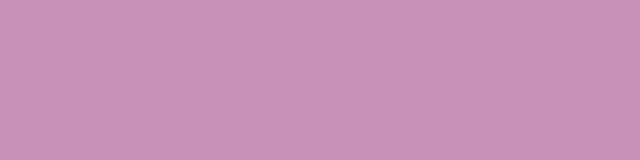
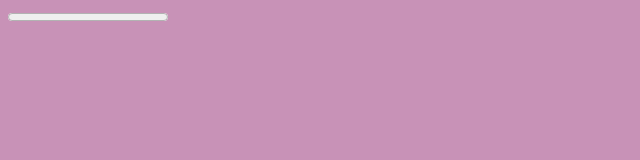
Before and after one commit to nimiusrd/nimiusrd.github.io, a website: page index.html in a window 1280 px wide. Shown: the whole page, without its empty margins (0-640 px from the left). Drawn offline with Linux system fonts and the light colour scheme.

Commit message:
Update index.html

```diff
--- a/index.html
+++ b/index.html
@@ -8,5 +8,6 @@
   <script defer src="src/main.js"></script>
 </head>
 <body>
+  <progress id="progress" max="100" value="0"></progress>
 </body>
 </html>
```
